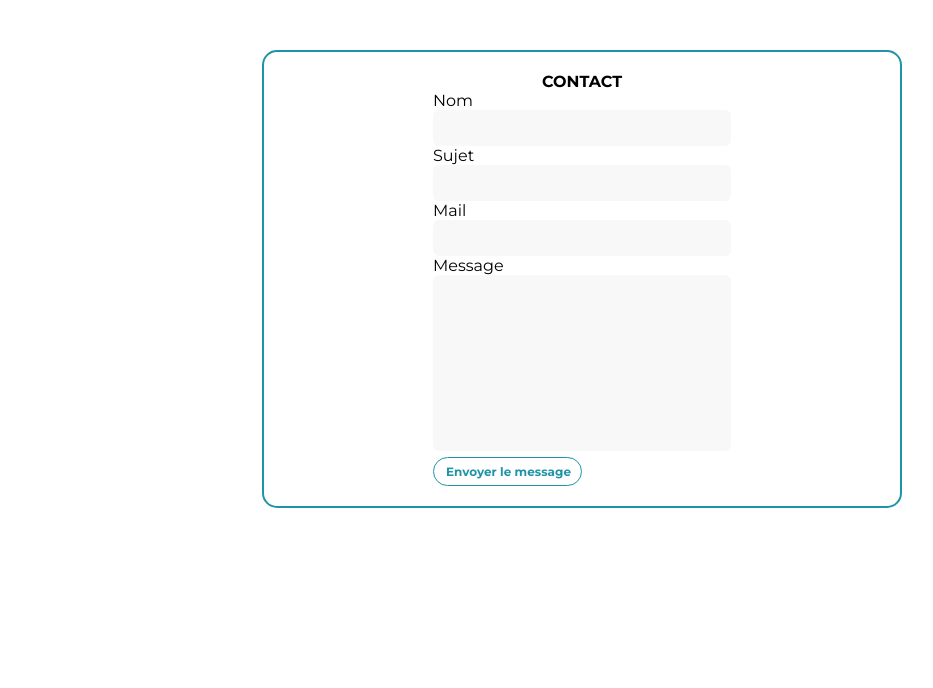
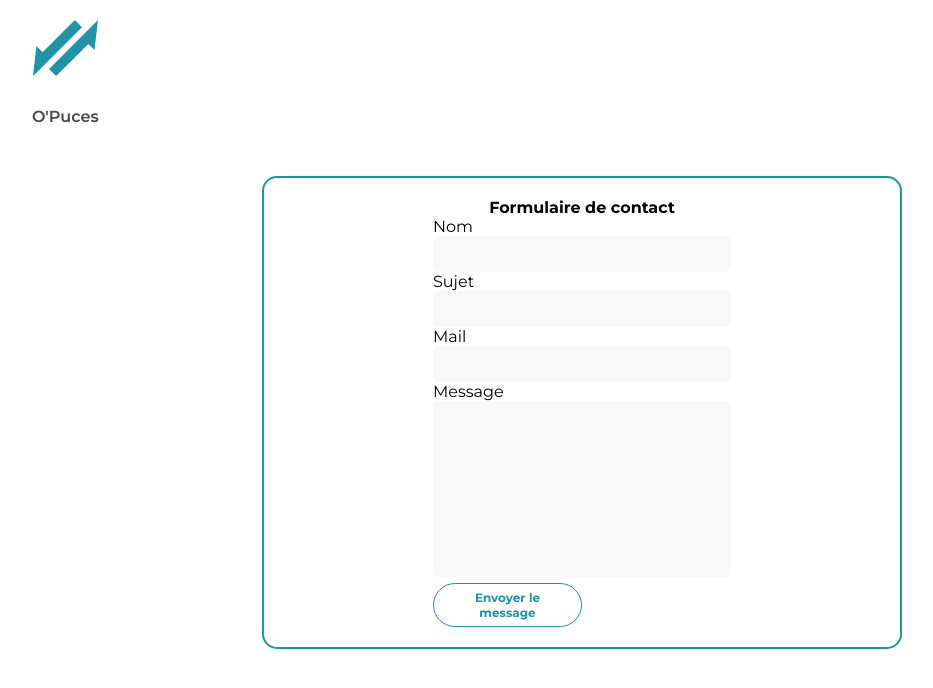
Before and after one commit to Gaetan-CRISTINA/Projet-OPuces-Front, a Vue app in the folder opuces/: page /contact in a window 1280 px wide. Shown: the top 688 px of the page, without its empty margins (58-991 px from the left). Built offline with nearby package versions, Linux system fonts and the light colour scheme; no server answers.

Commit message:
contact form

```diff
--- a/opuces/src/components/organisms/Contact.vue
+++ b/opuces/src/components/organisms/Contact.vue
@@ -1,8 +1,20 @@
 <template>
-
+  <div class="main-container">
+    <div class="headerLink">
+      <router-link
+        :to="{
+          name: 'Home',
+        }"
+      >
+        <div id="left-header-mobile">
+          <span><Logo /></span>
+          <h2>O'Puces</h2>
+        </div>
+      </router-link>
+    </div>
     <div class="contact">
       <div class="form-contact" v-if="!user">
-      <h1 >CONTACT</h1>
+        <h1>Formulaire de contact</h1>
         <form class="contact-form" action="">
           <label for="Name">Nom</label>
           <input type="text" id="fname" name="fname" value="" />
@@ -12,15 +24,14 @@
           <input type="email" id="Mail" name="Mail" value="" />
           <label for="Message">Message</label>
           <input type="text" class="Message" name="Message" value="" />
-        <input class="--button" type="submit" value="Envoyer le message" />
+          <div>
+            <button class="--button" type="submit">Envoyer le message</button>
+          </div>
         </form>
       </div>
 
       <div class="form-contact" v-if="user">
-
-
-
-      <h1 >Bonjour {{user.user_nicename}} votre demande concerne :</h1>
+        <h1>Bonjour {{ user.user_nicename }} votre demande concerne :</h1>
 
         <form class="contact-form" action="">
           <select name="" id="">
@@ -31,35 +42,36 @@
             <option value="4">Contacter l'administrateur</option>
           </select>
 
-
-
-
           <label for="Message">Message</label>
           <input type="text" class="Message" name="Message" value="" />
-        <input class="--button" type="submit" value="Envoyer le message" />
+          <div>
+            <button class="--button" type="submit">Envoyer le message</button>
+          </div>
         </form>
       </div>
     </div>
-
+  </div>
 </template>
 
 <script>
+import Logo from "../atoms/Logo.vue";
 export default {
   name: "Contact",
   components: {
-
+    Logo,
   },
   computed: {
-    user(){
+    user() {
       this.$store.state.user;
       return this.$store.state.user;
-    }
-  }
+    },
+  },
 };
 </script>
 
 <style lang="scss">
 @import "../../assets/scss/main";
+
 .form-contact {
   margin: 50px auto;
   padding: 20px;
@@ -69,7 +81,7 @@ export default {
   justify-content: center;
   align-items: center;
   flex-direction: column;
-  width:80vh;
+  width: 80vh;
 }
 
 .--button {
@@ -85,6 +97,7 @@ export default {
   cursor: pointer;
   width: 50%;
 }
+
 .--button:hover {
   background-color: $main-green;
   color: #fff;
@@ -99,7 +112,7 @@ input {
   padding: 10px;
   border-radius: 6px;
   border: none;
-  color:black;
+  color: black;
 }
 input:focus {
   outline: $text-color;
@@ -111,8 +124,12 @@ input:focus {
   margin: 1em;
   font-size: 14px;
   cursor: pointer;
-    background-color:white;
-
+  background-color: white;
+}
+.headerLink {
+  display: flex;
+  justify-content: space-between;
+  margin: 20px;
 }
 
 @media screen and (min-width: 576px) {
```
Lines whose indentation alone changed are shown as unchanged.
